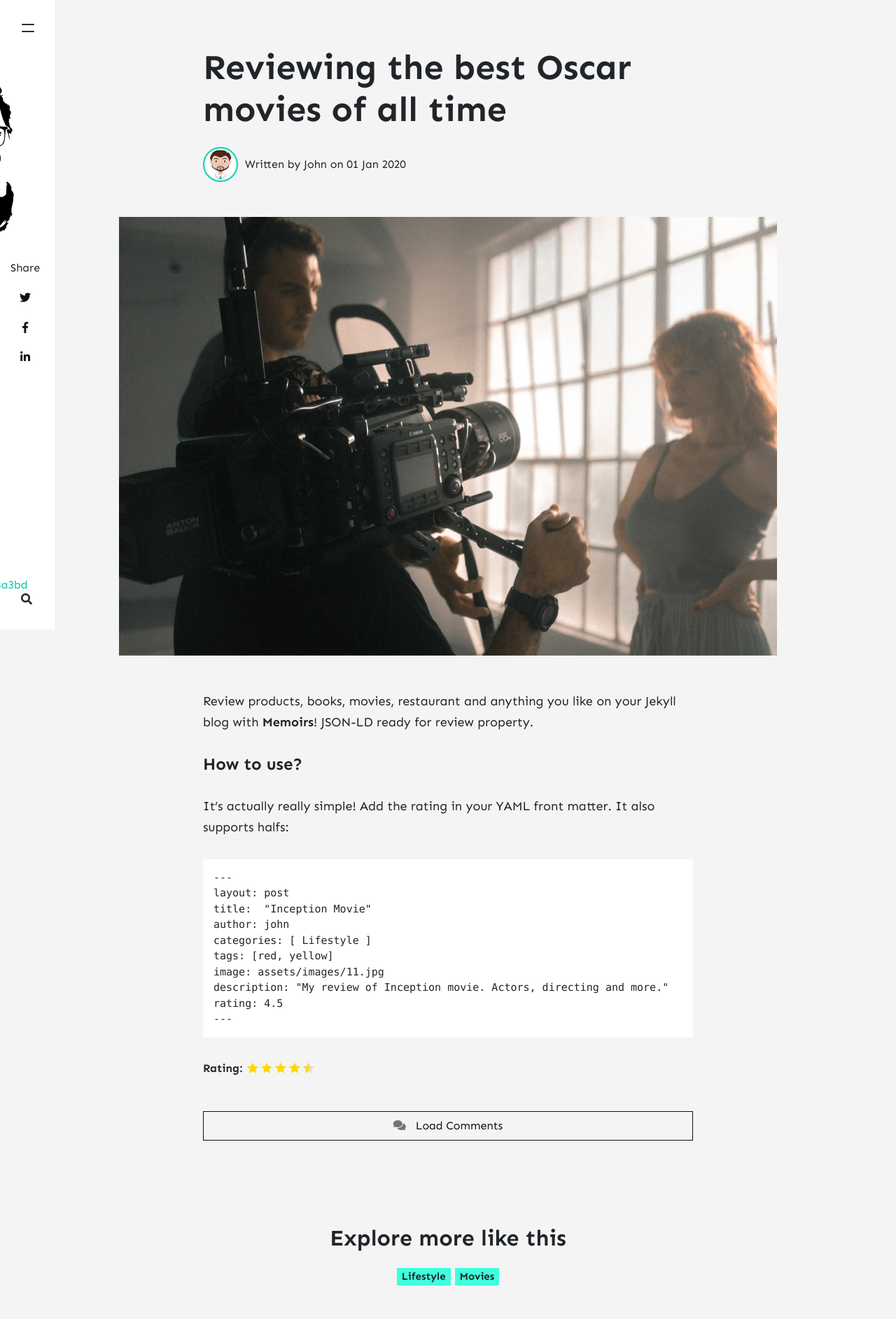
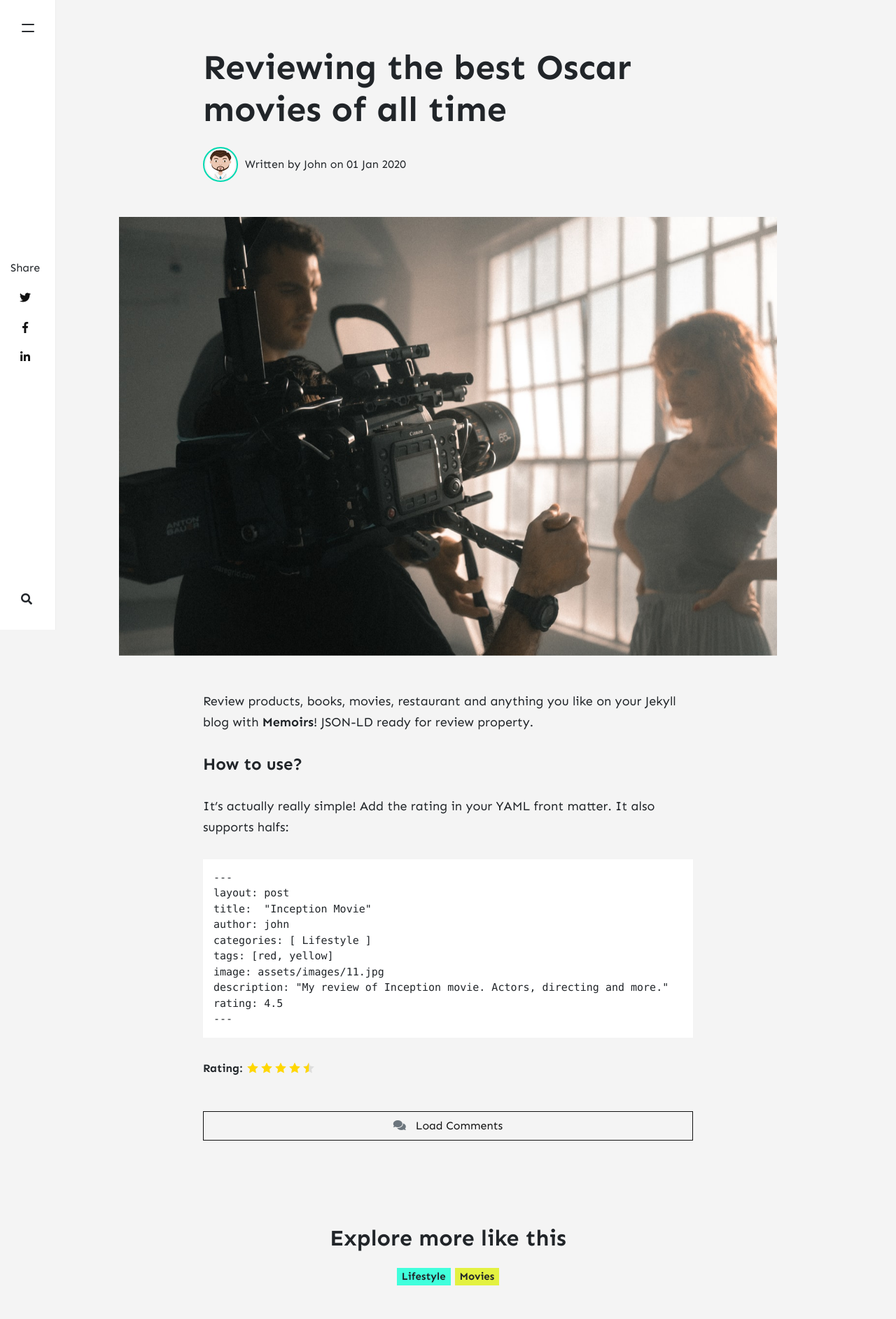
Before and after one commit to Akash-116/blog, a Jekyll site: the page built from _posts/2020-01-01-review-oscar.md, in a window 1280 px wide. Shown: the top 1885 px of the page at 70% size. Built offline with Jekyll 4.4.1, drawn with Linux system fonts in a browser that asks for light colours; nearby versions of some CDN libraries; comment, search, counter and statistics services are not loaded; grey boxes are pictures that could not be loaded.

Commit message:
fix default.html bug, give tags new color

```diff
--- a/_includes/related-posts.html
+++ b/_includes/related-posts.html
@@ -18,8 +18,8 @@
         <!-- Tags -->
         {% assign sortedTags = page.tags | sort %}
         {% for tag in sortedTags %}
-        <a class="smoothscroll badge badge-primary text-capitalize" href="{{site.baseurl}}/tags#{{ tag | replace: " ","
-            -" }}">{{ tag }}</a>
+        <a class="smoothscroll tag-yellow badge badge-primary text-capitalize"
+            href="{{site.baseurl}}/tags#{{ tag | replace: " "," -" }}">{{ tag }}</a>
         {% endfor %}
 
     </div>
--- a/_layouts/default.html
+++ b/_layouts/default.html
@@ -55,20 +55,11 @@
 
             <!-- <a class="navbar-brand" href="{{ site.baseurl }}/"> -->
             <a class="navbar-brand" href="/">
-<<<<<<< HEAD
-                <img src="{{ site.baseurl }}/{{ site.logo }}" alt="{{ site.name }}" style="width: 100%; border-radius: 1em;  max-height: none !important;
-                    margin-top: 0 !important;
-                    ">
+                <img src="{{ site.baseurl }}/{{ site.logo }}" alt="{{ site.name }}"
+                    style="width: 100%; border-radius: 1em;  max-height: none !important; margin-top: 0 !important;">
             </a>
 
             <a href="/blog/">
-=======
-                <img src="{{ site.baseurl }}/{{ site.logo }}" alt="{{ site.name }}"
-                    style="width: 100%; border-radius: 1em;  max-height: none !important; margin-top : 0 !important">
-            </a>
-
-            <a href="/blog">
->>>>>>> 2ea13a8aa6a650b9bb7bbd39ecc46481c3a8a3bd
                 <h3>Akash's Blog</h3>
             </a>
             <li><a href="{{ site.baseurl }}/">Home</a></li>
--- a/_layouts/tags.html
+++ b/_layouts/tags.html
@@ -6,7 +6,7 @@ permalink: "/tags.html"
 
 {% for tag in site.tags %}
 <h4 class="mt-5 mb-neg-30" id="{{ tag[0] | replace: " "," -" }}"><span
-        class="text-capitalize text-small badge badge-primary">{{ tag[0] }}</span></h4>
+        class="text-capitalize text-small tag-yellow badge badge-primary">{{ tag[0] }}</span></h4>
 <div class="blog-grid-container">
     {% assign pages_list = tag[1] %}
     {% for post in pages_list %}
--- a/assets/css/theme.scss
+++ b/assets/css/theme.scss
@@ -38,6 +38,14 @@ h1,h2,h3,h4,h5,h6 {
 .site-content {
     padding-top:50px;
 }
+
+.tag-yellow{
+    background-color: rgb(227, 241, 64);
+}
+.tag-yellow:hover{
+    background-color: rgb(227, 241, 64) !important;
+}
+
 .sitetag {
     font-weight:700;
     line-height:1.3;
```
